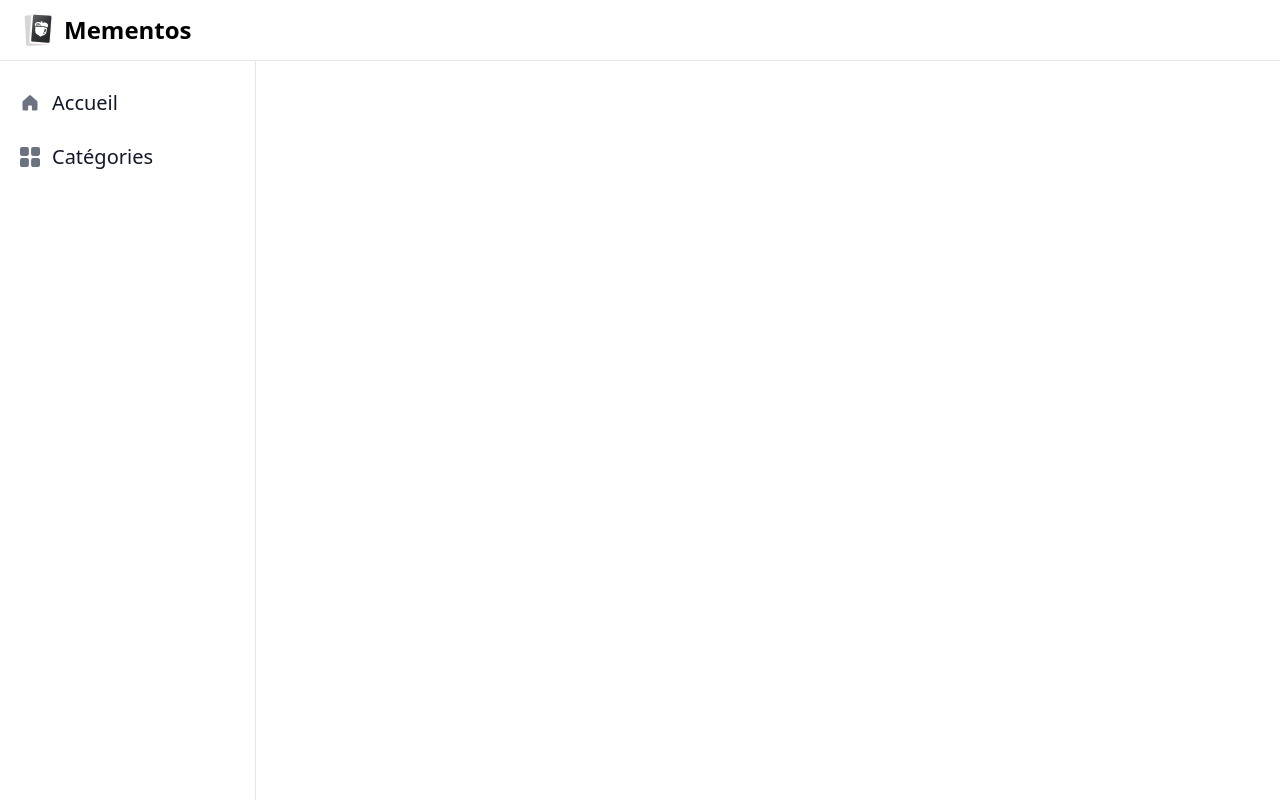
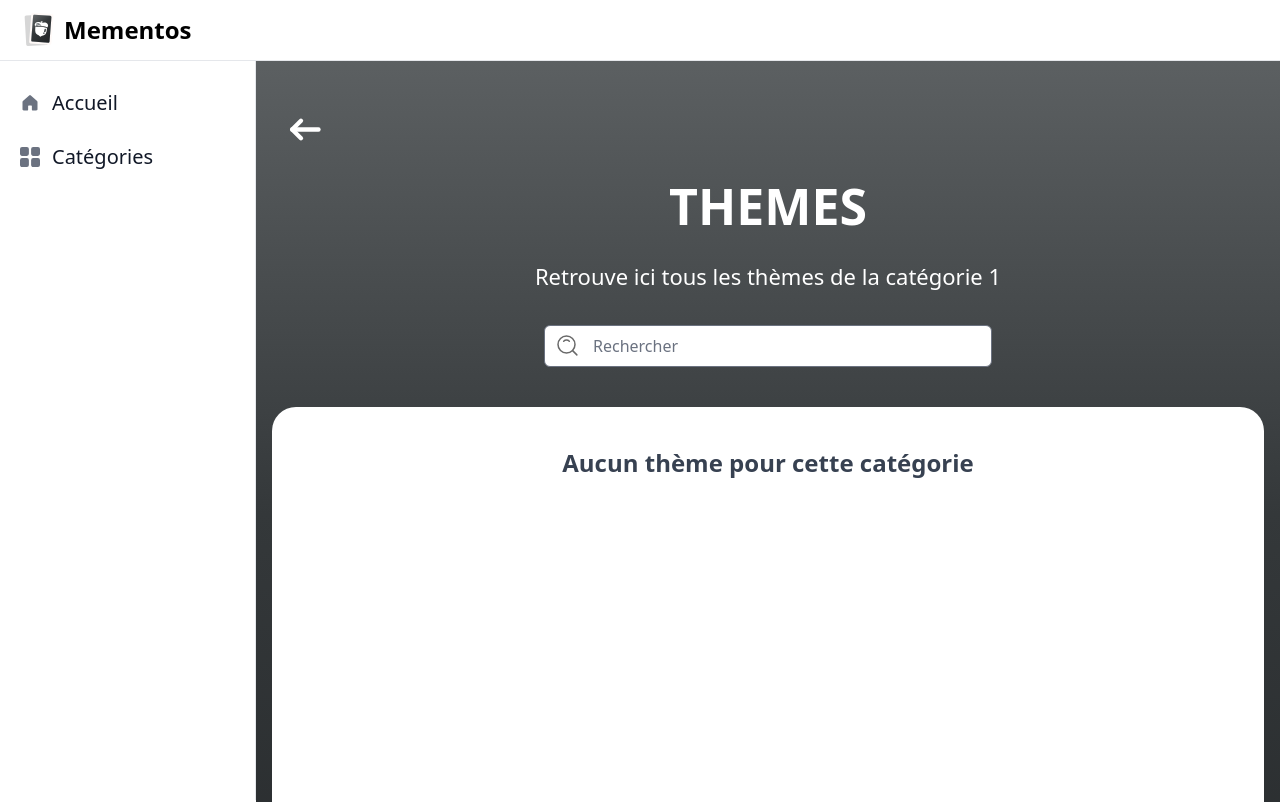
Before and after one commit to Mart1n-S/mementos-frontend, a Vue app: page /themes/1 in a window 1280 px wide. Shown: the top 802 px of the page. Built offline with nearby package versions, Linux system fonts and the light colour scheme; the HTML template or start-up script is replaced by a standard one.

Commit message:
Création du component pour les thèmes + bouton de retour

```diff
--- a/src/components/FeatureSection.vue
+++ b/src/components/FeatureSection.vue
@@ -10,23 +10,21 @@
             <p class="mb-6 text-[18px]">Retrouve une multitude de catégories de révision...</p>
 
             <div class="grid grid-cols-1 gap-8 md:grid-cols-2">
-                <CategorieItem imageSrc="src/assets/images/histoire.jpg" title="Histoire" buttonColor="#A88DFF" />
-                <CategorieItem imageSrc="src/assets/images/programmation.jpg" title="Programmation"
-                    buttonColor="#e0e770" />
-                <CategorieItem imageSrc="src/assets/images/anglais.jpg" title="Anglais" buttonColor="#6ED3EA" />
-                <CategorieItem imageSrc="src/assets/images/pays.jpg" title="Pays" buttonColor="#50db4d" />
+                <CategorieItem v-for="(category, index) in categories.slice(0, 3)" :key="index"
+                    :imageSrc="category.imageSrc" :title="category.title" :buttonColor="category.buttonColor"
+                    @click="navigateToCategory(category.title)" />
             </div>
-            <button class="w-full px-4 py-2 mt-8 text-white bg-black rounded btn md:w-4/12 md:hover:bg-gray-800">
-                <RouterLink to="/categories">
 
+            <RouterLink to="/categories">
+                <button class="w-full px-4 py-2 mt-8 text-white bg-black rounded btn md:w-4/12 md:hover:bg-gray-800">
                     Voir
-                    plus
-                </RouterLink>
-            </button>
+                    plus </button>
+            </RouterLink>
+
 
             <hr class="mt-6 border-gray-300" id="demo" />
 
-            <!-- Section Démo avec CardRevision -->
+            <!--  Démo avec CardRevision -->
             <div class="mt-12 text-center">
                 <h2 class="mb-4 text-[28px] font-bold">Démo</h2>
                 <p class="mb-6 text-[18px]">Devine la réponse et clique sur la carte pour vérifier la réponse :</p>
@@ -35,7 +33,7 @@
                 </div>
             </div>
             <hr class="mt-6 border-gray-300" />
-            <!-- Nouveau contenu ajouté ici -->
+            <!-- Proposé de s'inscrire -->
             <div class="mt-12 text-center">
                 <h2 class="mb-4 text-[28px] font-bold">Prêt à démarrer?</h2>
                 <p class="mb-6 text-[18px]">Inscris-toi dès maintenant pour explorer toutes les fonctionnalités et
@@ -47,8 +45,27 @@
 </template>
 
 <script setup lang="ts">
+import { ref } from 'vue';
+import { useRouter } from 'vue-router';
 import CategorieItem from '@/components/CategorieItem.vue';
 import CardRevision from '@/components/CardRevision.vue';
+
+// Liste des catégories
+const categories = ref([
+    { imageSrc: 'src/assets/images/histoire.jpg', title: 'Histoire', buttonColor: '#A88DFF' },
+    { imageSrc: 'src/assets/images/programmation.jpg', title: 'Programmation', buttonColor: '#EFD81D' },
+    { imageSrc: 'src/assets/images/anglais.jpg', title: 'Anglais', buttonColor: '#6ED3EA' },
+    { imageSrc: 'src/assets/images/pays.jpg', title: 'Pays', buttonColor: '#50db4d' },
+]);
+
+// Utilisation du router pour la navigation
+const router = useRouter();
+
+// Navigation vers la vue de la catégorie sélectionnée pour afficher les thèmes correspondants
+const navigateToCategory = (categoryTitle: string) => {
+    const categorySlug = categoryTitle.toLowerCase();
+    router.push({ name: 'themes', params: { category: categorySlug } });
+};
 </script>
 
 <style scoped>
--- /dev/null
+++ b/src/components/ThemeItem.vue
@@ -0,0 +1,32 @@
+<template>
+    <div class="relative">
+        <button :style="{ backgroundColor: buttonColor }"
+            class="flex items-center justify-between w-full btn px-4 py-2 text-[20px] font-semibold text-white rounded-[3px] h-[49px]">
+            {{ title }}
+            <span class="material-icons">
+                <svg width="30" height="30" fill="#ffffff" viewBox="0 0 24 24" xmlns="http://www.w3.org/2000/svg">
+                    <path
+                        d="M12 2.25A9.75 9.75 0 1 0 21.75 12 9.769 9.769 0 0 0 12 2.25Zm4.444 10.04a.816.816 0 0 1-.169.244l-3.178 3.178a.711.711 0 0 1-.525.216.73.73 0 0 1-.534-.216.75.75 0 0 1 0-1.059l1.903-1.903H8.25a.75.75 0 1 1 0-1.5h5.69l-1.902-1.903a.75.75 0 0 1 1.059-1.06l3.178 3.179c.07.07.128.152.169.243a.779.779 0 0 1 0 .582Z">
+                    </path>
+                </svg>
+            </span>
+        </button>
+    </div>
+</template>
+
+<script setup lang="ts">
+import { defineProps } from 'vue';
+
+defineProps({
+    title: {
+        type: String,
+        required: true
+    },
+    buttonColor: {
+        type: String,
+        required: true
+    }
+});
+</script>
+
+<style scoped></style>
--- a/src/router/index.ts
+++ b/src/router/index.ts
@@ -16,8 +16,19 @@ const router = createRouter({
       // this generates a separate chunk (About.[hash].js) for this route
       // which is lazy-loaded when the route is visited.
       component: () => import('../views/CategorieView.vue')
+    },
+    {
+      path: '/themes/:category',
+      name: 'themes',
+      component: () => import('@/views/ThemeView.vue'),
+      props: route => ({ category: route.params.category }),
+
     }
-  ]
+  ],
+  scrollBehavior() {
+    //Permet de remonter en haut de la page à chaque changement de route
+    return { top: 0 };
+  },
 })
 
 export default router
--- a/src/views/CategorieView.vue
+++ b/src/views/CategorieView.vue
@@ -3,6 +3,16 @@
     <section class="sm:ml-64 custom-gradient md:p-4">
       <div class="mt-14">
         <div class="flex flex-col items-center justify-center p-4 py-10 text-center text-white">
+          <!-- Bouton de retour -->
+          <div class="w-full mb-4 text-left">
+            <button @click="goBack" class="text-white hover:text-gray-300">
+              <svg width="35" height="35" fill="none" stroke="#ffffff" stroke-linecap="round" stroke-linejoin="round"
+                stroke-width="3" viewBox="0 0 24 24" xmlns="http://www.w3.org/2000/svg">
+                <path d="M2.9 12h18"></path>
+                <path d="m8.9 18-6-6 6-6"></path>
+              </svg>
+            </button>
+          </div>
           <h1 class="mb-4 text-[50px] font-bold">CATEGORIES</h1>
           <p class="mb-8 text-[22px]">Retrouve ici toutes les catégories</p>
 
@@ -14,7 +24,8 @@
           <div class="container px-4 mx-auto text-center sm:px-6">
             <div class="grid grid-cols-1 gap-8 md:grid-cols-2">
               <CategorieItem v-for="category in filteredCategories" :key="category.title" :imageSrc="category.imageSrc"
-                :title="category.title" :buttonColor="category.buttonColor" />
+                :title="category.title" :buttonColor="category.buttonColor"
+                @click="navigateToCategory(category.title)" />
             </div>
           </div>
         </div>
@@ -26,6 +37,7 @@
 
 <script setup lang="ts">
 import { ref, computed } from 'vue';
+import { useRouter } from 'vue-router';
 import FooterComponent from '@/components/FooterComponent.vue';
 import CategorieItem from '@/components/CategorieItem.vue';
 import SearchBar from '@/components/SearchBar.vue';
@@ -33,7 +45,7 @@ import SearchBar from '@/components/SearchBar.vue';
 // Liste des catégories
 const categories = ref([
   { imageSrc: 'src/assets/images/histoire.jpg', title: 'Histoire', buttonColor: '#A88DFF' },
-  { imageSrc: 'src/assets/images/programmation.jpg', title: 'Programmation', buttonColor: '#e0e770' },
+  { imageSrc: 'src/assets/images/programmation.jpg', title: 'Programmation', buttonColor: '#EFD81D' },
   { imageSrc: 'src/assets/images/anglais.jpg', title: 'Anglais', buttonColor: '#6ED3EA' },
   { imageSrc: 'src/assets/images/pays.jpg', title: 'Pays', buttonColor: '#50db4d' },
 ]);
@@ -50,6 +62,18 @@ const filteredCategories = computed(() => {
     category.title.toLowerCase().includes(searchQuery.value.toLowerCase())
   );
 });
+
+// Navigation vers la vue de la catégorie sélectionnée pour afficher les thèmes correspondants
+const router = useRouter();
+const navigateToCategory = (categoryTitle: string) => {
+  const categorySlug = categoryTitle.toLowerCase();
+  router.push({ name: 'themes', params: { category: categorySlug } });
+};
+
+// Fonction de retour
+const goBack = () => {
+  router.back();
+};
 </script>
 
 <style scoped></style>
--- /dev/null
+++ b/src/views/ThemeView.vue
@@ -0,0 +1,100 @@
+<template>
+    <main>
+        <section class="sm:ml-64 custom-gradient md:p-4">
+            <div class="mt-14">
+                <div class="flex flex-col items-center justify-center p-4 py-10 text-center text-white">
+                    <!-- Bouton de retour -->
+                    <div class="w-full mb-4 text-left">
+                        <button @click="goBack" class="text-white hover:text-gray-300">
+                            <svg width="35" height="35" fill="none" stroke="#ffffff" stroke-linecap="round"
+                                stroke-linejoin="round" stroke-width="3" viewBox="0 0 24 24"
+                                xmlns="http://www.w3.org/2000/svg">
+                                <path d="M2.9 12h18"></path>
+                                <path d="m8.9 18-6-6 6-6"></path>
+                            </svg>
+                        </button>
+                    </div>
+                    <h1 class="mb-4 text-[50px] font-bold">THEMES</h1>
+                    <p class="mb-8 text-[22px]">Retrouve ici tous les thèmes de la catégorie {{ category }}</p>
+
+                    <!-- Barre de recherche -->
+                    <SearchBar :modelValue="searchQuery" @update:modelValue="searchQuery = $event" />
+                </div>
+
+                <div class="min-h-screen py-10 bg-white rounded-t-3xl">
+                    <div class="container px-4 mx-auto text-center sm:px-6">
+                        <div class="grid grid-cols-1 gap-8 md:grid-cols-2">
+                            <!-- Afficher un message s'il n'y a pas de thèmes pour la catégorie -->
+                            <div v-if="themesForCategory.length === 0"
+                                class="col-span-1 text-2xl font-bold text-gray-700 md:col-span-2">
+                                Aucun thème pour cette catégorie
+                            </div>
+                            <!-- Afficher un message s'il n'y a pas de résultats pour la recherche -->
+                            <div v-else-if="filteredThemes.length === 0"
+                                class="col-span-1 text-2xl font-bold text-gray-700 md:col-span-2">
+                                Aucun résultat
+                            </div>
+
+                            <!-- Afficher les thèmes -->
+                            <ThemeItem v-for="theme in filteredThemes" :key="theme.title" :title="theme.title"
+                                :buttonColor="theme.buttonColor" />
+                        </div>
+                    </div>
+                </div>
+            </div>
+        </section>
+    </main>
+    <FooterComponent />
+</template>
+
+<script setup lang="ts">
+import { ref, computed } from 'vue';
+import { useRouter } from 'vue-router';
+import FooterComponent from '@/components/FooterComponent.vue';
+import SearchBar from '@/components/SearchBar.vue';
+import ThemeItem from '@/components/ThemeItem.vue';
+
+// Définir les props
+const props = defineProps({
+    category: {
+        type: String,
+        required: true
+    }
+});
+
+// Exemples de thèmes pour différentes catégories
+const themes = ref([
+    { category: 'Programmation', title: 'Javascript', buttonColor: '#EFD81D' },
+    { category: 'Programmation', title: 'PHP', buttonColor: '#EFD81D' },
+    { category: 'Programmation', title: 'REACT', buttonColor: '#EFD81D' },
+    { category: 'Programmation', title: 'HTML', buttonColor: '#EFD81D' },
+    { category: 'Programmation', title: 'CSS', buttonColor: '#EFD81D' },
+]);
+
+// Modèle pour la barre de recherche
+const searchQuery = ref('');
+
+// Calcul des thèmes filtrés par catégorie
+const themesForCategory = computed(() => {
+    return themes.value.filter(theme =>
+        theme.category.toLowerCase() === props.category.toLowerCase()
+    );
+});
+
+// Calcul des thèmes filtrés par la recherche
+const filteredThemes = computed(() => {
+    return themesForCategory.value.filter(theme =>
+        theme.title.toLowerCase().includes(searchQuery.value.toLowerCase())
+    );
+});
+
+// Utilisation du router pour la navigation
+const router = useRouter();
+
+// Fonction de retour
+const goBack = () => {
+    router.back();
+};
+</script>
+
+<style scoped></style>
```
